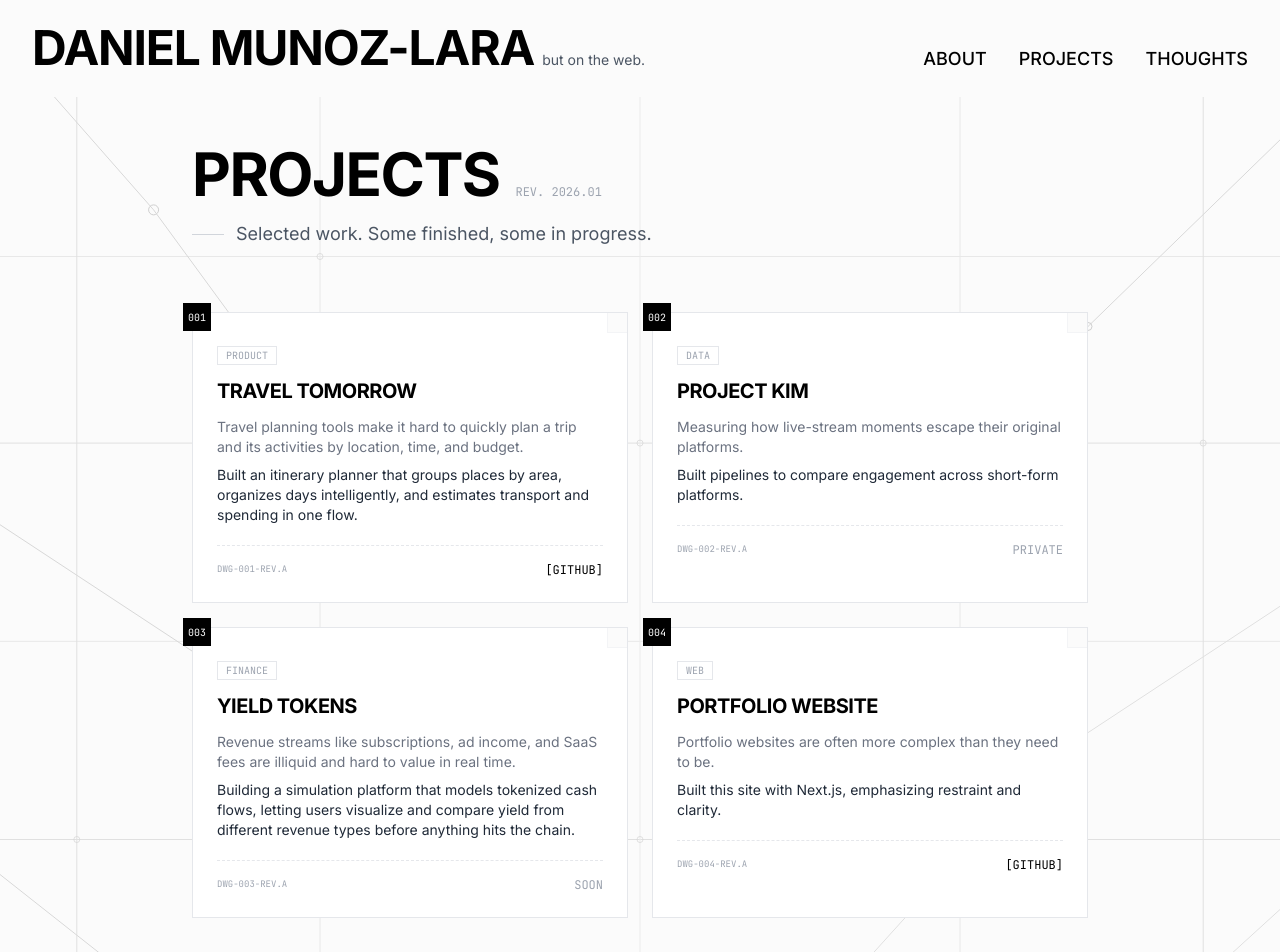
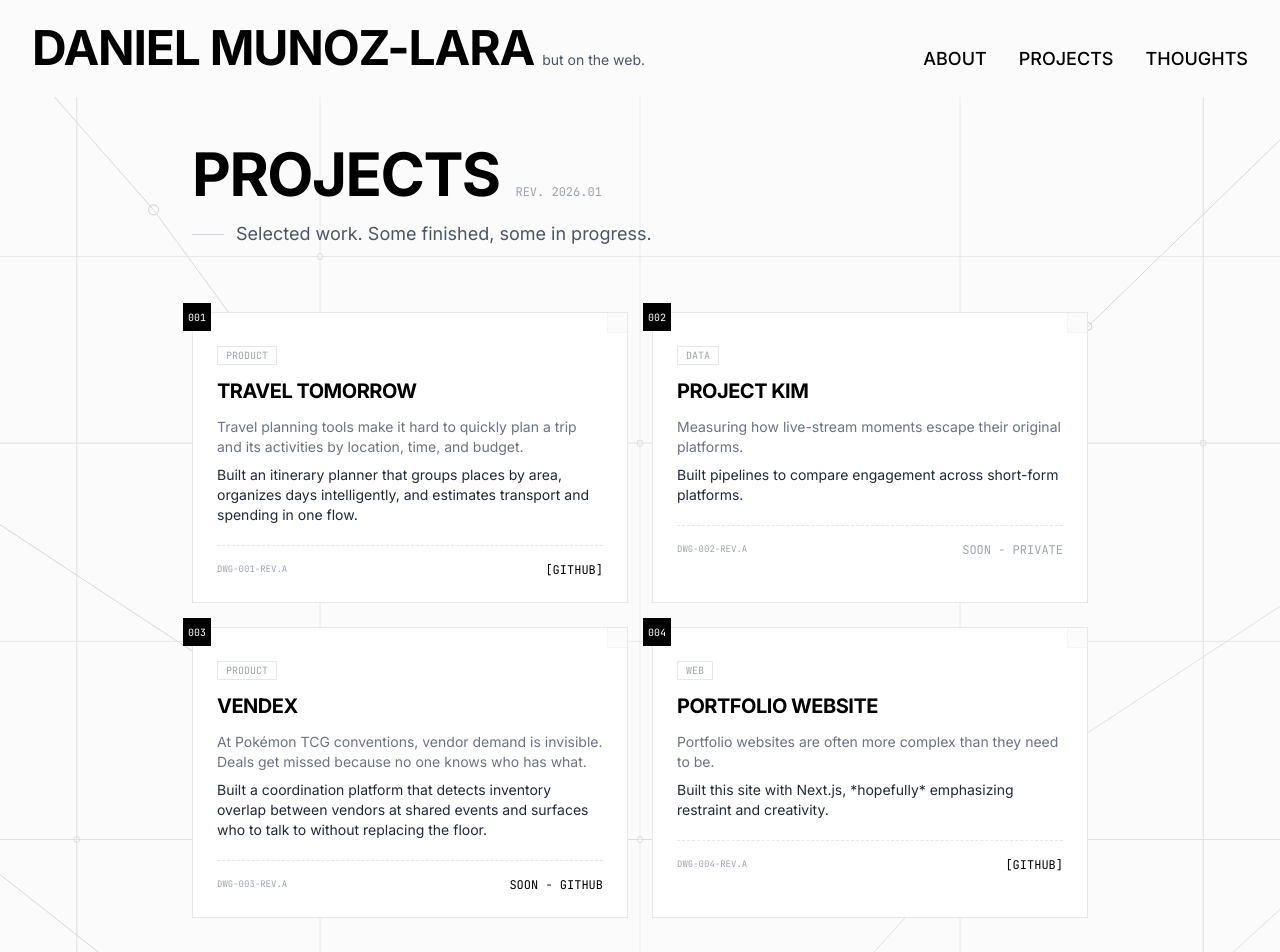
Before and after one commit to danielmnuoz/meonweb, a Next.js app: page /projects in a window 1280 px wide. Shown: the top 952 px of the page. Built offline with nearby package versions, Linux system fonts and the light colour scheme.

Commit message:
shifted displayed projects, including vendex

```diff
--- a/app/projects/page.tsx
+++ b/app/projects/page.tsx
@@ -21,23 +21,23 @@ const projects = [
     problem: "Measuring how live-stream moments escape their original platforms.",
     solution: "Built pipelines to compare engagement across short-form platforms.",
     github: null,
-    githubLabel: "PRIVATE",
+    githubLabel: "SOON - PRIVATE",
   },
   {
     id: "003",
-    name: "YIELD TOKENS",
-    sector: "FINANCE",
-    problem: "Revenue streams like subscriptions, ad income, and SaaS fees are illiquid and hard to value in real time.",
-    solution: "Building a simulation platform that models tokenized cash flows, letting users visualize and compare yield from different revenue types before anything hits the chain.",
-    github: null,
-    githubLabel: "SOON",
+    name: "VENDEX",
+    sector: "PRODUCT",
+    problem: "At Pokémon TCG conventions, vendor demand is invisible. Deals get missed because no one knows who has what.",
+    solution: "Built a coordination platform that detects inventory overlap between vendors at shared events and surfaces who to talk to without replacing the floor.",
+    github: "https://github.com/danielmnuoz/vendex",
+    githubLabel: "SOON - GITHUB",
   },
   {
     id: "004",
     name: "PORTFOLIO WEBSITE",
     sector: "WEB",
     problem: "Portfolio websites are often more complex than they need to be.",
-    solution: "Built this site with Next.js, emphasizing restraint and clarity.",
+    solution: "Built this site with Next.js, *hopefully* emphasizing restraint and creativity.",
     github: "https://github.com/danielmnuoz/meonweb",
     githubLabel: "[GITHUB]",
   },
```
